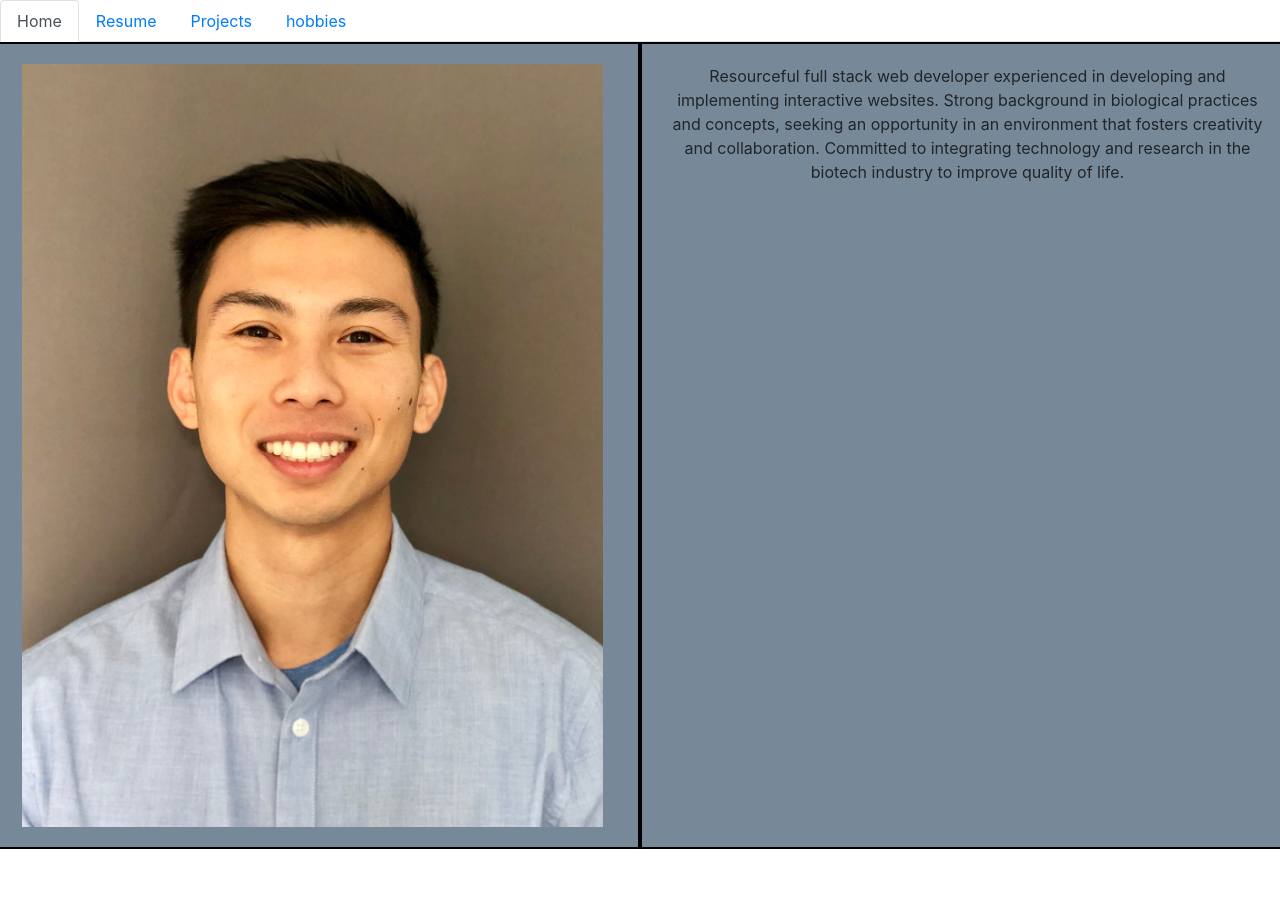
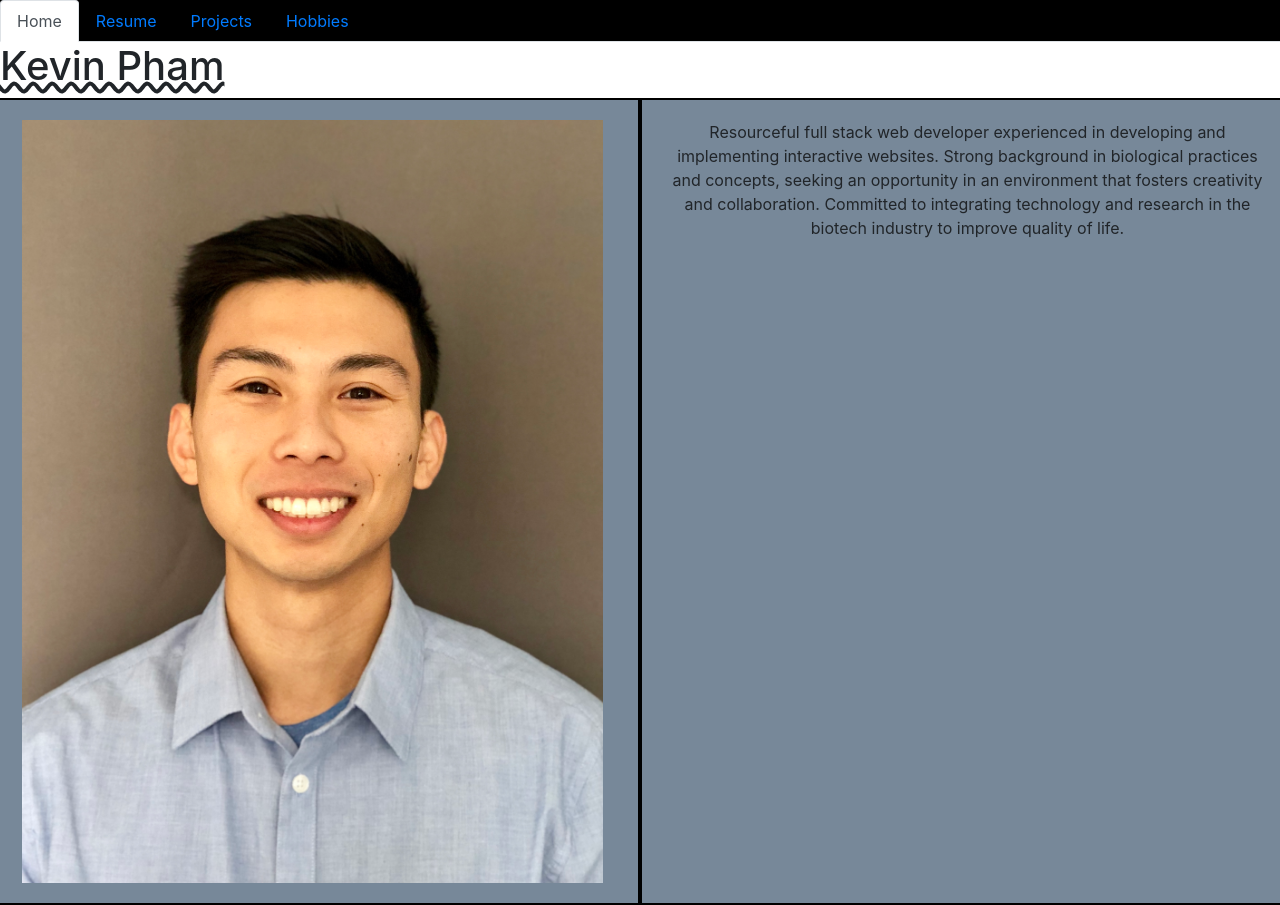
Before and after one commit to phamlkevin/Project0, a plain HTML site: page index.html in a window 1280 px wide. Before the commit the page ends 849 px from the top, so only its background shows below. Drawn offline with nearby package versions, Linux system fonts and the light colour scheme.

Commit message:
update to all files

```diff
--- a/StylesSheet/styles.css
+++ b/StylesSheet/styles.css
@@ -2,7 +2,11 @@
 
 }
 
-.row > div {
+#banner{
+    text-decoration-line: underline;
+    text-decoration-style: wavy;
+}
+.row> div {
     padding: 20px;
     background-color:lightslategray;
     border: 2px solid black;
@@ -17,10 +21,15 @@
     text-align: center;
 }
 
+.logo{
+
+}
+
 .resumeLink{
     text-align: center;
     padding: 20px;
     margin: 20px;
+    border: 5px solid red;
 }
 
 table, th, td{
@@ -32,3 +41,25 @@ table, th, td{
 th{
     text-align: center;
 }
+
+.nav{
+    background-color: black;
+}
+
+.label{
+    margin-bottom: 10%;
+}
+
+p::selection{
+    color:white;
+    background-color: black;
+
+}
+
+a:hover{
+    background-color: yellow;
+}
+
+a{
+    cursor: none;
+}
--- a/index.html
+++ b/index.html
@@ -28,7 +28,7 @@
             aria-controls="nav-contact" aria-selected="false">Projects</a>
 
         <a class="nav-item nav-link" id="nav-hobbies-tab" data-toggle="tab" href="hobbies.html" role="tab"
-            aria-controls="nav-contact" aria-selected="false">hobbies</a>
+            aria-controls="nav-contact" aria-selected="false">Hobbies</a>
     </div>
 </nav>
 <div class="tab-content" id="nav-tabContent">
@@ -40,24 +40,26 @@
 <!-- #############################################Navigation Bar################################################################# -->
 <!-- #############################################Navigation Bar################################################################# -->
 
+<div id='banner'>
+    <h1>Kevin Pham</h1>
+</div>
+
 <body>
-    <div class="containerIndex">
-        <div class="row">
-            <div class="col-sm">
-                <img class="imgKevin col-sm" src="images/Me.JPG" alt="Just a guy">
-            </div>
-            <div class=" aboutMe col-sm">
-                Resourceful full stack web developer experienced in developing and implementing interactive
+    <div class="row">
+        <!-- "row" is a property of bootstrap -->
+        <div class="col-sm">
+            <img class="imgKevin col-sm" src="images/Me.JPG" alt="Just a guy">
+        </div>
+        <div class=" aboutMe col-sm">
+            <p>Resourceful full stack web developer experienced in developing and implementing interactive
                 websites.
                 Strong background in biological practices and concepts, seeking an opportunity in an environment
                 that
                 fosters creativity and collaboration. Committed to integrating technology and research in the
                 biotech
-                industry to improve quality of life.
+                industry to improve quality of life.</p>
+            <div class='logo'>
             </div>
-            <!-- <div class="col-sm">
-                One of three columns
-            </div> -->
         </div>
     </div>
 
```
Also changed, not shown: hobbies.html (+5 -1 lines), projects.html (+5 -1 lines), resume.html (+29 -12 lines).
